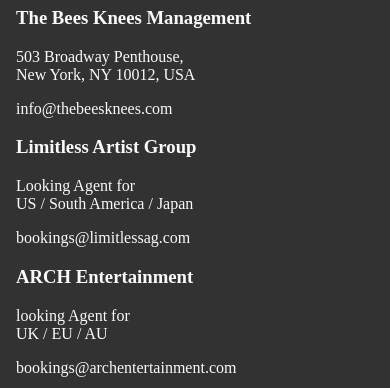
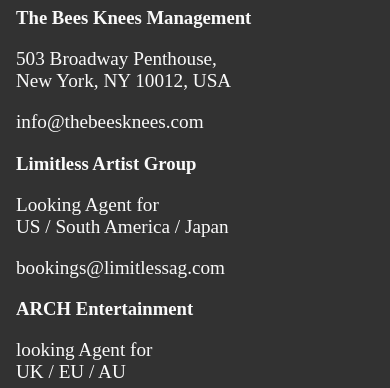
Before and after one commit to Cob007/BandSite, a plain HTML site: page index.html in a window 390 px wide. Shown: the part 3643-4031 px from the top of the page. Drawn offline with Linux system fonts and the light colour scheme; files whose address does not match are found by name.

Commit message:
Mobile first nav bar update added

```diff
--- a/styles/bio.scss
+++ b/styles/bio.scss
@@ -202,21 +202,34 @@
       justify-content: space-between;
     }
   }
-  &__newyork, &__america{
+
+  &__newyork,
+  &__america {
     flex-grow: 1;
   }
+
   &__europe {
     flex-grow: 2;
   }
 
-  &__name, &__address , &__email, &__copyright {
+  &__name,
+  &__address,
+  &__email,
+  &__copyright {
     color: $secondary-color-alabaster;
   }
 
+  &__address,
+  &__email {
+    font-size: 1.2rem;
+  }
 
   &__applogo {
     &--img {
-      width: 20vw;
+      width: 40vw;
+      @include tablet {
+        width: 20vw;
+      }
     }
 
     @include tablet {
--- a/styles/partials/_global.scss
+++ b/styles/partials/_global.scss
@@ -16,11 +16,21 @@ body {
     justify-content: center;
     align-items: stretch;
 
+    @include tablet {
+        flex-direction: row;
+        justify-content: flex-start;
+    }
+
 
     &__applogo {
         width: 40vw;
         align-self: center;
         padding: 32px;
+
+        @include tablet {
+            width: 15vw
+        }
+
     }
 
     &__list {
@@ -30,6 +40,10 @@ body {
         flex-grow: 4;
         margin: 0px;
         padding: 0px;
+
+        @include tablet {
+            flex-grow: 1;
+        }
     }
 
     &__item {
@@ -37,6 +51,7 @@ body {
         text-align: center;
         font-size: 1rem;
         @include tablet {
+            width: 15vw;
             font-size: 2rem;
         }
     }
@@ -44,6 +59,10 @@ body {
     &__selected {
         padding-bottom: 20px;
         border-bottom: 4px solid $primary-color-white;
+
+        @include tablet {
+            padding-bottom: 10px;
+        }
     }
 
     &__tab {
```
Also changed, not shown: styles/bio.css, 1 other file.
